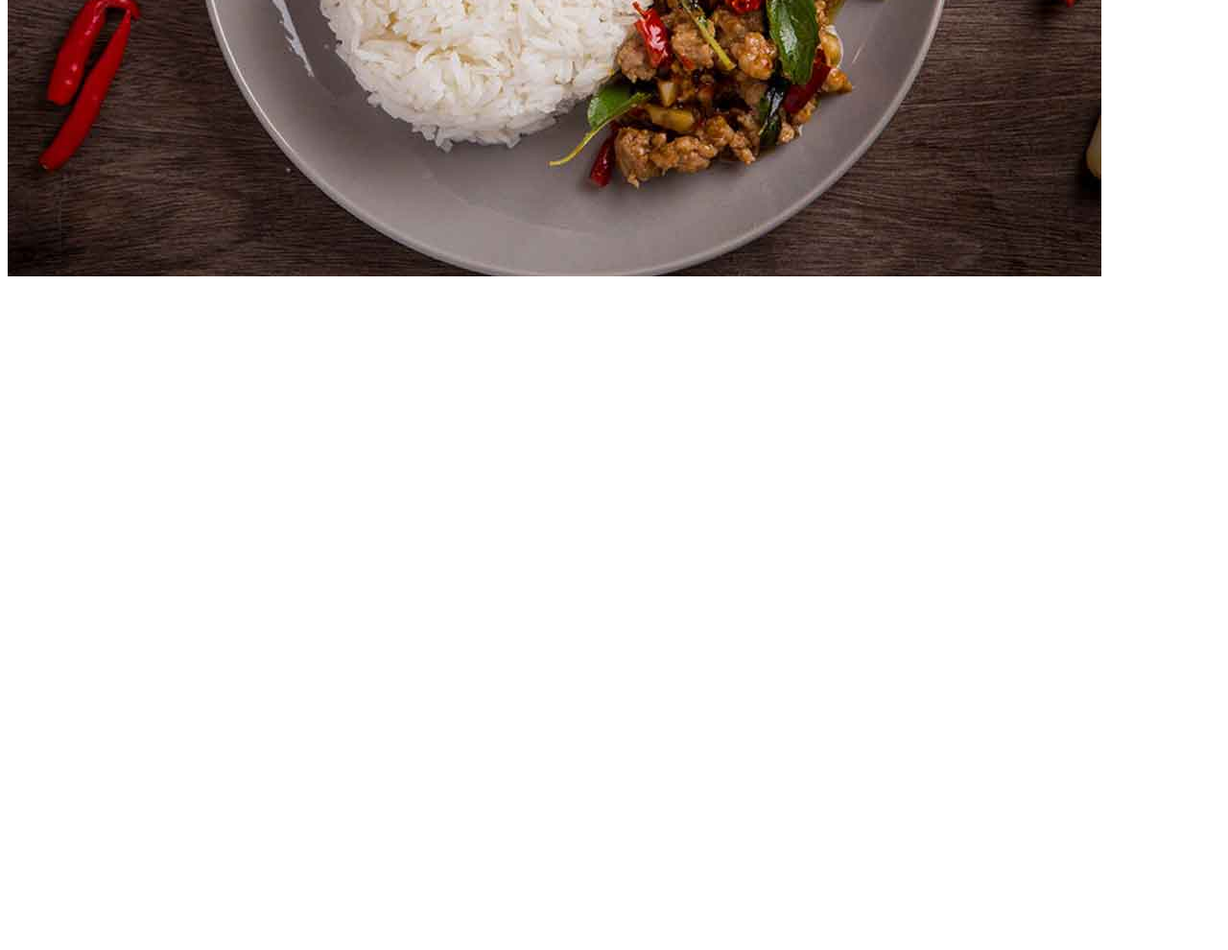
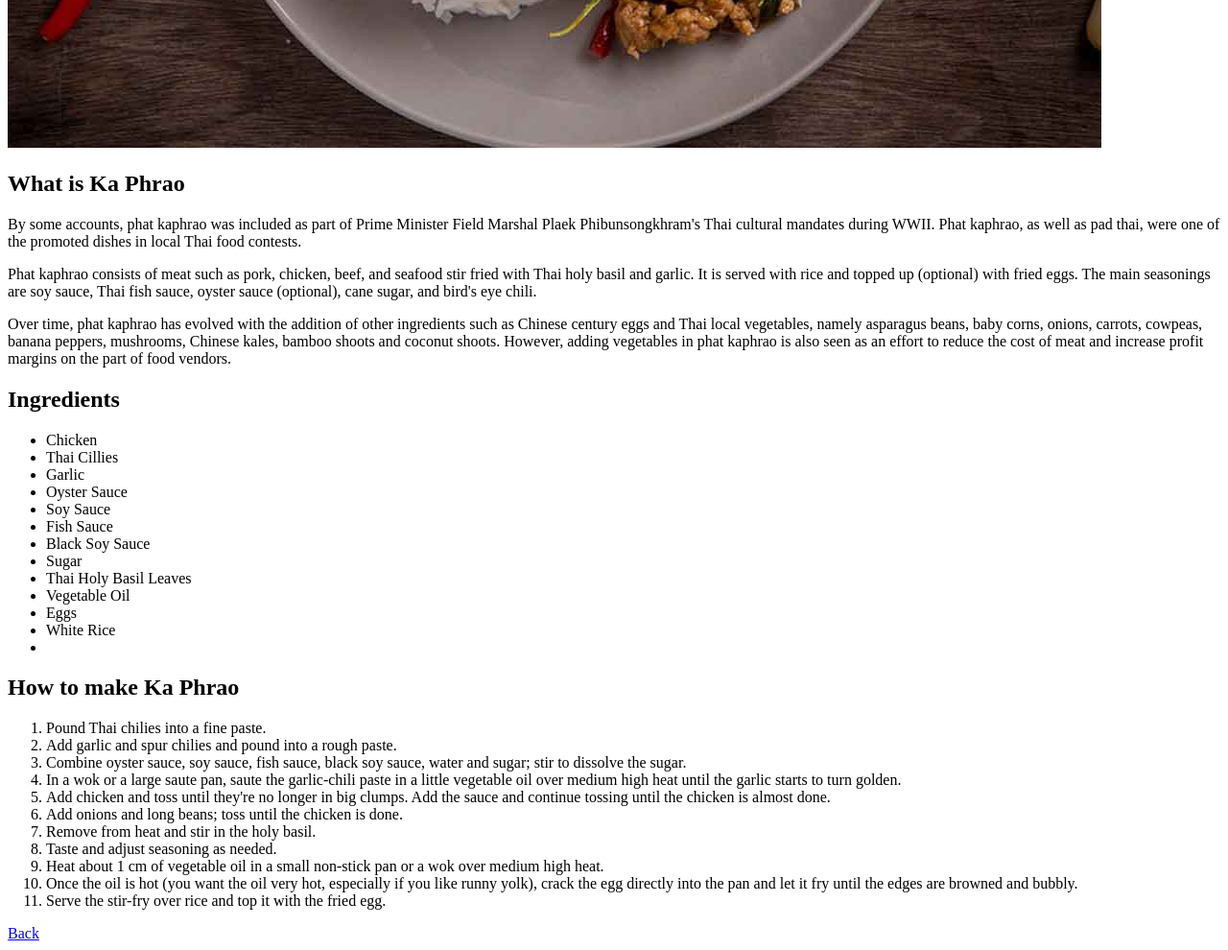
Before and after one commit to issara3/odin-recipes, a plain HTML site: page recipes/KaPhrao.html in a window 1280 px wide. Shown: the part 686-1676 px from the top of the page at 96% size. Before the commit the page ends 986 px from the top, so only its background shows below. Drawn offline with Linux system fonts and the light colour scheme.

Commit message:
Change name from KaPraw to KaPhrao

```diff
--- a/recipes/KaPhrao.html
+++ b/recipes/KaPhrao.html
@@ -4,18 +4,46 @@
     <meta charset="UTF-8">
     <meta http-equiv="X-UA-Compatible" content="IE=edge">
     <meta name="viewport" content="width=device-width, initial-scale=1.0">
-    <title>Ka Praw Recipe</title>
+    <title>Ka Phrao Recipe</title>
 </head>
 <body>
-    <h1>Ka Praw</h1>
-    <h2>What is Pad Thai</h2>
+    <h1>Ka Phrao</h1>
+    <img src = "../images/Kaprao.jpg">
+    <h2>What is Ka Phrao</h2>
+    <p>By some accounts, phat kaphrao was included as part of Prime Minister Field Marshal Plaek Phibunsongkhram's Thai cultural mandates during WWII. Phat kaphrao, as well as pad thai, were one of the promoted dishes in local Thai food contests.</p>
+    <p>Phat kaphrao consists of meat such as pork, chicken, beef, and seafood stir fried with Thai holy basil and garlic. It is served with rice and topped up (optional) with fried eggs. The main seasonings are soy sauce, Thai fish sauce, oyster sauce (optional), cane sugar, and bird's eye chili.</p>
+    <p>Over time, phat kaphrao has evolved with the addition of other ingredients such as Chinese century eggs and Thai local vegetables, namely asparagus beans, baby corns, onions, carrots, cowpeas, banana peppers, mushrooms, Chinese kales, bamboo shoots and coconut shoots. However, adding vegetables in phat kaphrao is also seen as an effort to reduce the cost of meat and increase profit margins on the part of food vendors.</p>
+    <h2>Ingredients</h2>
+    <ul>
+        <li>Chicken</li>
+        <li>Thai Cillies</li>
+        <li>Garlic</li>
+        <li>Oyster Sauce</li>
+        <li>Soy Sauce</li>
+        <li>Fish Sauce</li>
+        <li>Black Soy Sauce</li>
+        <li>Sugar</li>
+        <li>Thai Holy Basil Leaves</li>
+        <li>Vegetable Oil</li>
+        <li>Eggs</li>
+        <li>White Rice</li>
+        <li></li>
+    </ul>
+    <h2>How to make Ka Phrao</h2>
+    <ol>
+        <li>Pound Thai chilies into a fine paste.</li>
+        <li>Add garlic and spur chilies and pound into a rough paste.</li>
+        <li>Combine oyster sauce, soy sauce, fish sauce, black soy sauce, water and sugar; stir to dissolve the sugar.</li>
+        <li>In a wok or a large saute pan, saute the garlic-chili paste in a little vegetable oil over medium high heat until the garlic starts to turn golden.</li>
+        <li>Add chicken and toss until they're no longer in big clumps. Add the sauce and continue tossing until the chicken is almost done.</li>
+        <li>Add onions and long beans; toss until the chicken is done.</li>
+        <li>Remove from heat and stir in the holy basil.</li>
+        <li>Taste and adjust seasoning as needed.</li>
+        <li>Heat about 1 cm of vegetable oil in a small non-stick pan or a wok over medium high heat.</li>
+        <li>Once the oil is hot (you want the oil very hot, especially if you like runny yolk), crack the egg directly into the pan and let it fry until the edges are browned and bubbly.</li>
+        <li>Serve the stir-fry over rice and top it with the fried egg.</li>
+    </ol>
+    <a href="../index.html">Back</a>
 
-    <h2>Ingredients</h2>
-    <h3>
-        <ul>
-            <li>Chicken</li>
-        </ul>
-    </h3>
-    <img src = "../images/Kaprao.jpg">
 </body>
 </html>
```
Also changed, not shown: recipes/KaPraw.html (deleted).
